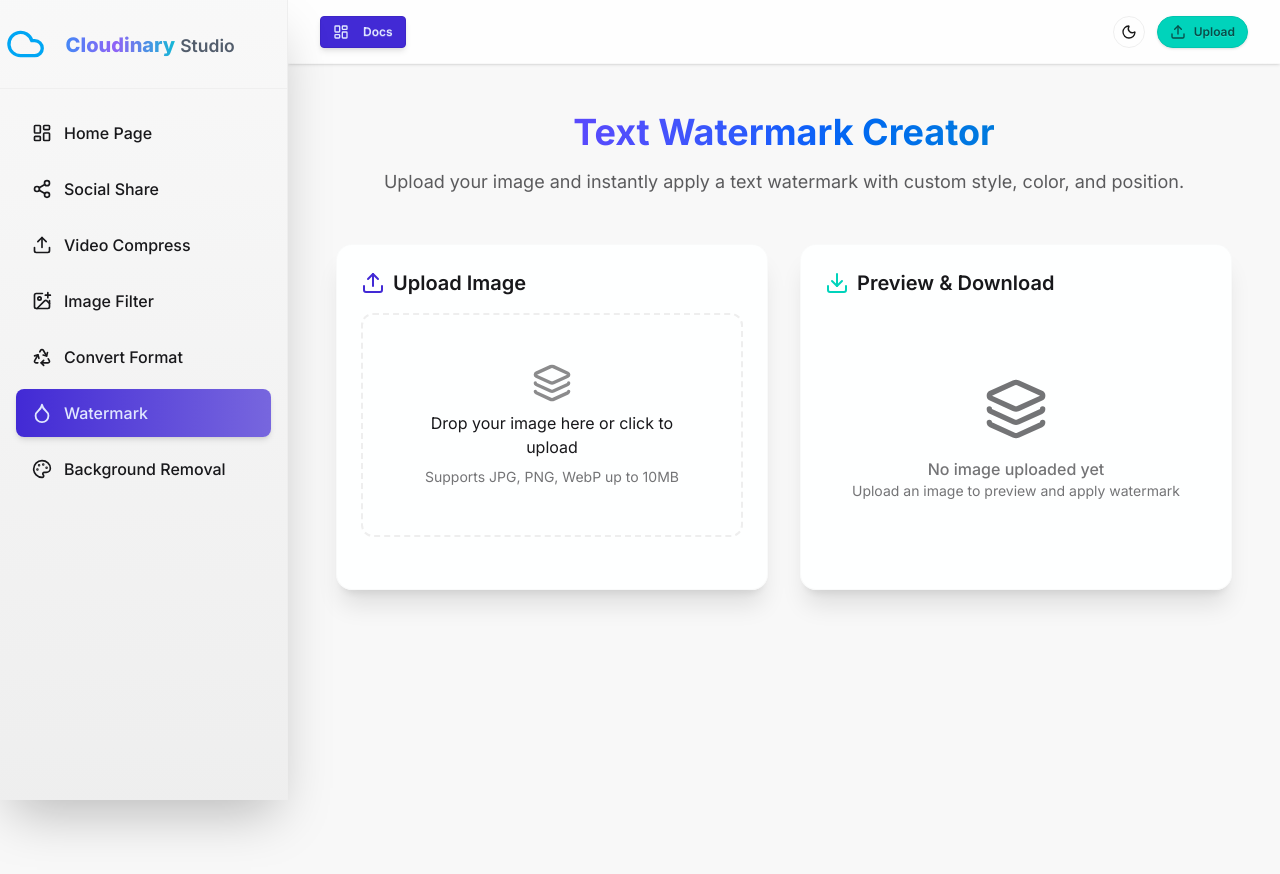
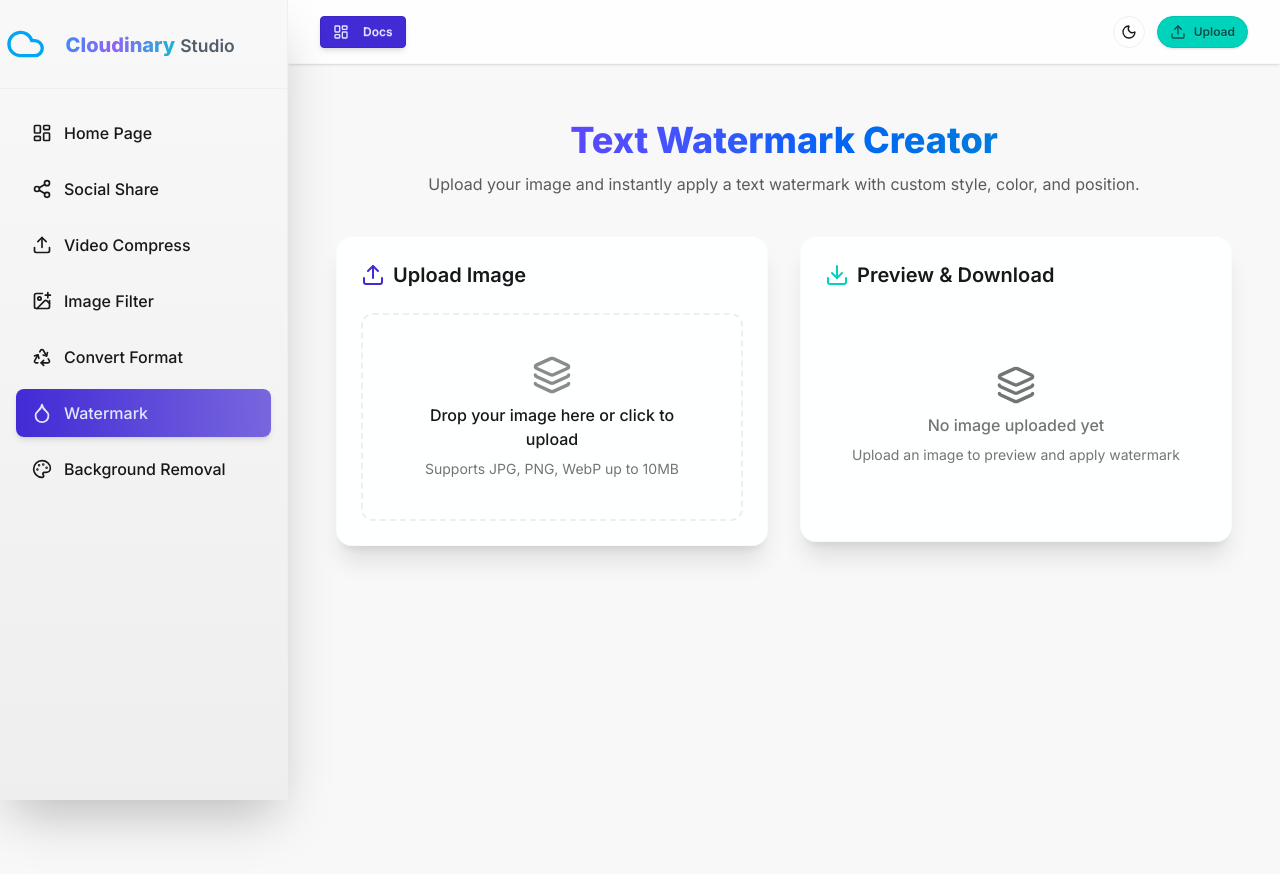
Before and after one commit to anuj-singal/Cloudinary--saas, a Next.js app: page /watermark in a window 1280 px wide. Shown: the top 874 px of the page. Built offline with nearby package versions, Linux system fonts and the light colour scheme; no server answers.

Commit message:
watermark ui done2

```diff
--- a/app/(app)/watermark/page.tsx
+++ b/app/(app)/watermark/page.tsx
@@ -1,7 +1,14 @@
 "use client";
 
 import React, { useState, useRef } from "react";
-import { UploadIcon, TypeIcon, PaletteIcon, DownloadIcon, Zap, LayersIcon } from "lucide-react";
+import {
+  UploadIcon,
+  TypeIcon,
+  PaletteIcon,
+  DownloadIcon,
+  Zap,
+  LayersIcon,
+} from "lucide-react";
 
 export default function WatermarkPage() {
   const [file, setFile] = useState<File | null>(null);
@@ -14,7 +21,7 @@
   const [loading, setLoading] = useState(false);
   const imageRef = useRef<HTMLImageElement>(null);
 
-  const handleFileChange = async (e: React.ChangeEvent<HTMLInputElement>) => {
+  const handleFileChange = (e: React.ChangeEvent<HTMLInputElement>) => {
     const selected = e.target.files?.[0];
     if (!selected) return;
     setFile(selected);
@@ -68,29 +75,29 @@
   };
 
   return (
-    <div className="w-full min-h-screen bg-base-200 flex flex-col items-center py-8">
-      <div className="w-full max-w-6xl px-4">
+    <div className="min-h-screen w-full bg-base-200 flex flex-col items-center py-10">
+      <div className="w-full max-w-6xl px-4 space-y-10">
         {/* Header */}
-        <div className="text-center mb-12">
-          <h1 className="text-4xl font-bold bg-gradient-to-r from-violet-600 via-blue-600 to-cyan-600 bg-clip-text text-transparent">
+        <header className="text-center space-y-3">
+          <h1 className="text-4xl font-extrabold bg-gradient-to-r from-violet-600 via-blue-600 to-cyan-600 bg-clip-text text-transparent">
             Text Watermark Creator
           </h1>
-          <p className="text-lg text-base-content/70 mt-4">
+          <p className="text-base text-base-content/70">
             Upload your image and instantly apply a text watermark with custom style, color, and position.
           </p>
-        </div>
+        </header>
 
-        {/* Grid Layout */}
-        <div className="grid grid-cols-1 lg:grid-cols-2 gap-8">
+        {/* Two Panel Layout */}
+        <div className="grid grid-cols-1 lg:grid-cols-2 gap-8 items-start">
           {/* Upload + Settings */}
-          <div className="bg-base-100/90 backdrop-blur-md rounded-2xl shadow-xl border border-base-300/30 p-6 flex flex-col">
-            <div className="flex items-center mb-4">
-              <UploadIcon className="w-6 h-6 text-primary mr-2" />
+          <section className="bg-base-100/90 backdrop-blur-md rounded-2xl shadow-xl border border-base-300/30 p-6 flex flex-col gap-6">
+            <div className="flex items-center gap-2">
+              <UploadIcon className="w-6 h-6 text-primary" />
               <h2 className="text-xl font-semibold text-base-content">Upload Image</h2>
             </div>
 
-            {/* Upload box */}
-            <div className="relative mb-6">
+            {/* Upload Box */}
+            <div className="relative">
               <input
                 type="file"
                 accept="image/*"
@@ -98,7 +105,7 @@
                 onChange={handleFileChange}
               />
               <div
-                className={`border-2 border-dashed rounded-xl p-12 text-center transition-all duration-300 ${
+                className={`border-2 border-dashed rounded-xl p-10 text-center transition-all duration-300 ${
                   loading
                     ? "border-primary bg-primary/5 animate-pulse"
                     : "border-base-300 hover:border-primary hover:bg-primary/5"
@@ -107,7 +114,7 @@
                 {loading ? (
                   <div className="space-y-2">
                     <Zap className="w-8 h-8 text-primary mx-auto animate-spin" />
-                    <p className="text-base font-medium text-primary">Processing...</p>
+                    <p className="font-medium text-primary">Processing...</p>
                   </div>
                 ) : preview ? (
                   <img
@@ -118,7 +125,7 @@
                 ) : (
                   <div className="space-y-2">
                     <LayersIcon className="w-10 h-10 text-base-content/50 mx-auto" />
-                    <p className="text-base text-base-content">
+                    <p className="text-base font-medium text-base-content">
                       Drop your image here or click to upload
                     </p>
                     <p className="text-sm text-base-content/60">Supports JPG, PNG, WebP up to 10MB</p>
@@ -129,10 +136,11 @@
 
             {/* Settings */}
             {file && (
-              <>
-                <div className="mb-3">
-                  <label className="block mb-1 font-medium flex items-center">
-                    <TypeIcon className="w-4 h-4 mr-2 text-secondary" /> Watermark Text
+              <div className="flex flex-col gap-4 mt-4">
+                <div>
+                  <label className=" mb-1 font-medium flex items-center gap-2">
+                    <TypeIcon className="w-4 h-4 text-secondary" />
+                    Watermark Text
                   </label>
                   <input
                     className="input input-bordered w-full"
@@ -142,10 +150,11 @@
                   />
                 </div>
 
-                <div className="grid grid-cols-2 gap-4 mb-3">
+                <div className="grid grid-cols-2 gap-4">
                   <div>
-                    <label className="block mb-1 font-medium flex items-center">
-                      <PaletteIcon className="w-4 h-4 mr-2 text-accent" /> Color
+                    <label className="mb-1 font-medium flex items-center gap-2">
+                      <PaletteIcon className="w-4 h-4 text-accent" />
+                      Color
                     </label>
                     <input
                       type="color"
@@ -165,7 +174,7 @@
                   </div>
                 </div>
 
-                <div className="mb-4">
+                <div>
                   <label className="block mb-1 font-medium">Position</label>
                   <select
                     className="select select-bordered w-full"
@@ -187,28 +196,26 @@
                 >
                   {loading ? "Applying..." : "Apply Watermark"}
                 </button>
-              </>
+              </div>
             )}
-          </div>
+          </section>
 
           {/* Preview + Download */}
-          <div className="bg-base-100/90 backdrop-blur-md rounded-2xl shadow-xl border border-base-300/30 p-6 flex flex-col">
-            <div className="flex items-center mb-4">
-              <DownloadIcon className="w-6 h-6 text-accent mr-2" />
+          <section className="bg-base-100/90 backdrop-blur-md rounded-2xl shadow-xl border border-base-300/30 p-6 flex flex-col gap-6">
+            <div className="flex items-center gap-2">
+              <DownloadIcon className="w-6 h-6 text-accent" />
               <h2 className="text-xl font-semibold text-base-content">Preview & Download</h2>
             </div>
 
             {result ? (
-              <div className="flex flex-col space-y-6 text-center">
-                <div>
-                  <h3 className="font-semibold mb-2">Watermarked Image</h3>
+              <div className="flex flex-col gap-4 text-center">
+                <h3 className="font-semibold">Watermarked Image</h3>
                 <img
                   src={result.watermarked}
                   alt="Watermarked"
                   ref={imageRef}
                   className="rounded-xl max-h-80 mx-auto border object-contain shadow-md"
                 />
-                </div>
                 <button
                   onClick={handleDownload}
                   className="btn btn-accent w-full"
@@ -224,18 +231,18 @@
                   alt="Preview"
                   className="rounded-xl max-h-80 mx-auto border object-contain shadow-md"
                 />
-                <p className="mt-2 text-base-content/60 text-sm">
+                <p className="mt-3 text-sm text-base-content/60">
                   Preview before applying watermark
                 </p>
               </div>
             ) : (
-              <div className="text-center py-16 text-base-content/60">
-                <LayersIcon className="w-16 h-16 mx-auto mb-4" />
+              <div className="text-center py-13 text-base-content/60 space-y-2">
+                <LayersIcon className="w-16 h-10 mx-auto" />
                 <p className="font-medium">No image uploaded yet</p>
                 <p className="text-sm">Upload an image to preview and apply watermark</p>
               </div>
             )}
-          </div>
+          </section>
         </div>
       </div>
     </div>
```
Lines whose indentation alone changed are shown as unchanged.
